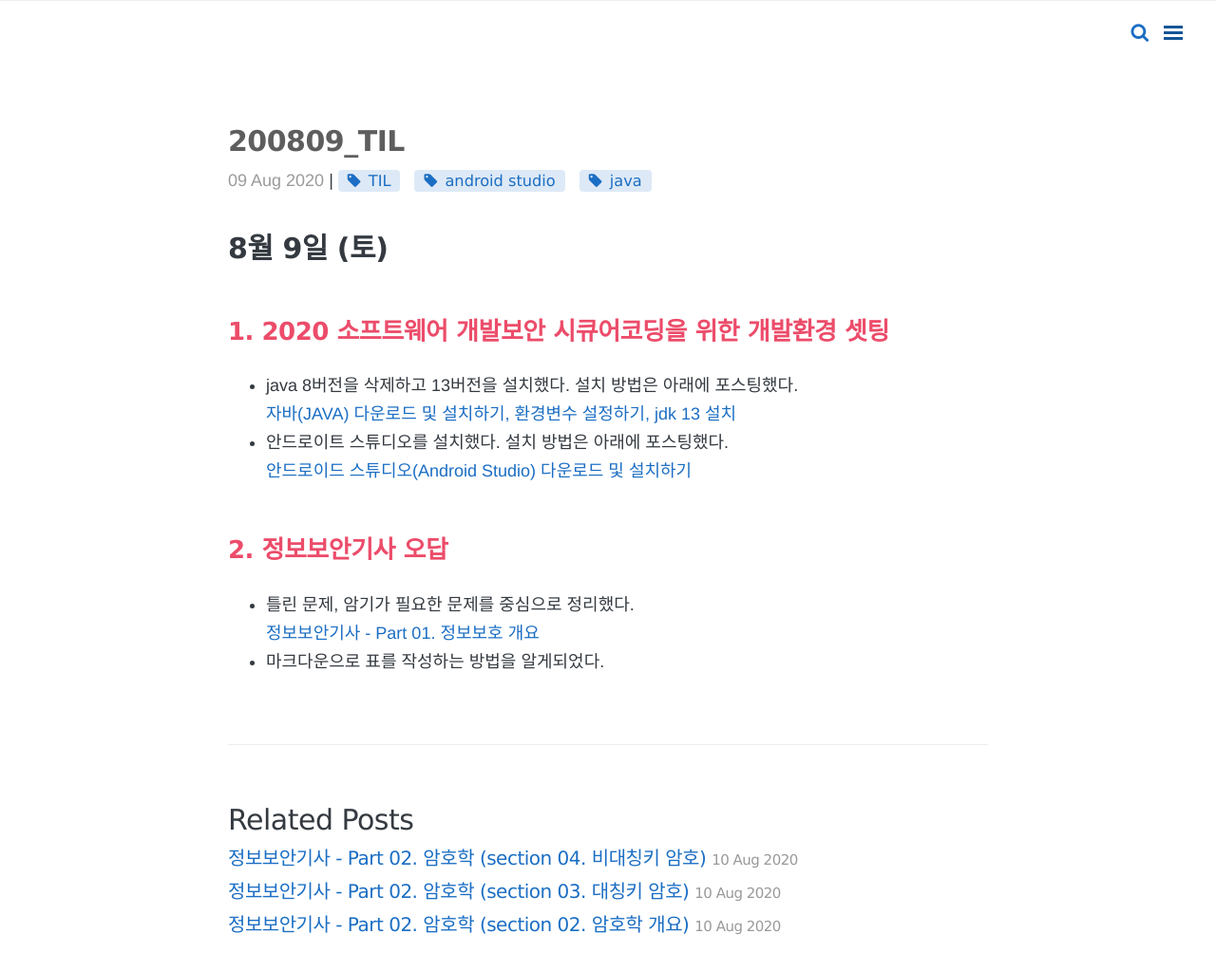
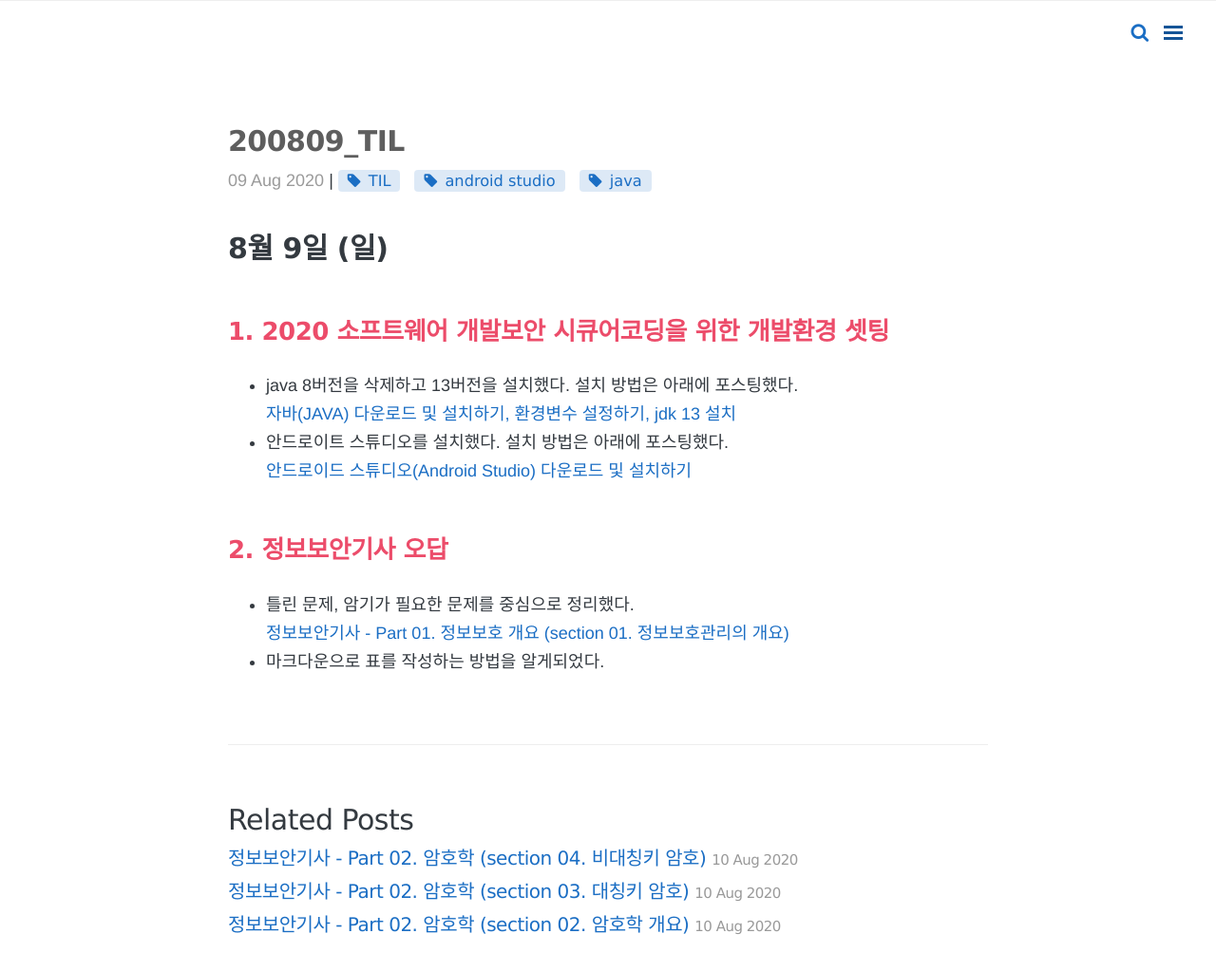
Before and after one commit to yeonsu1936/yeonsu1936.github.io, a Jekyll site: the page built from _posts/TIL(Today I Learned)/2020-08-09-TIL.md, in a window 1280 px wide and 1047 px high. Shown: the top 1023 px of the window at 95% size. Built offline with Jekyll 4.4.1, drawn with Linux system fonts in a browser that asks for light colours; nearby versions of some CDN libraries; comment, search, counter and statistics services are not loaded.

Commit message:
Update 2020-08-09-TIL.md

```diff
--- a/_posts/TIL(Today I Learned)/2020-08-09-TIL.md
+++ b/_posts/TIL(Today I Learned)/2020-08-09-TIL.md
@@ -6,7 +6,7 @@ permalink: /til/:year/:month/:day/:title/
 tags: [TIL, android studio, java]
 comments: true
 ---
-# 8월 9일 (토)
+# 8월 9일 (일)
 
 ## 1. 2020 소프트웨어 개발보안 시큐어코딩을 위한 개발환경 셋팅
 - java 8버전을 삭제하고 13버전을 설치했다. 설치 방법은 아래에 포스팅했다.
@@ -16,5 +16,5 @@ comments: true
 
 ## 2. 정보보안기사 오답
 - 틀린 문제, 암기가 필요한 문제를 중심으로 정리했다.
-  [정보보안기사 - Part 01. 정보보호 개요](https://yeonsu1936.github.io/%EC%A0%95%EB%B3%B4%EB%B3%B4%EC%95%88%EA%B8%B0%EC%82%AC/2020/08/09/part1/)
+  [정보보안기사 - Part 01. 정보보호 개요 (section 01. 정보보호관리의 개요)](https://yeonsu1936.github.io/%EC%A0%95%EB%B3%B4%EB%B3%B4%EC%95%88%EA%B8%B0%EC%82%AC/2020/08/09/part1/)
 - 마크다운으로 표를 작성하는 방법을 알게되었다.
```
